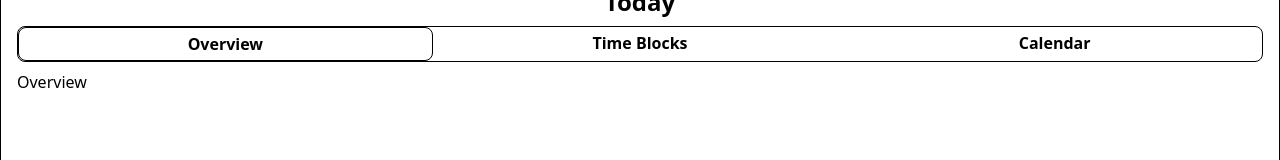
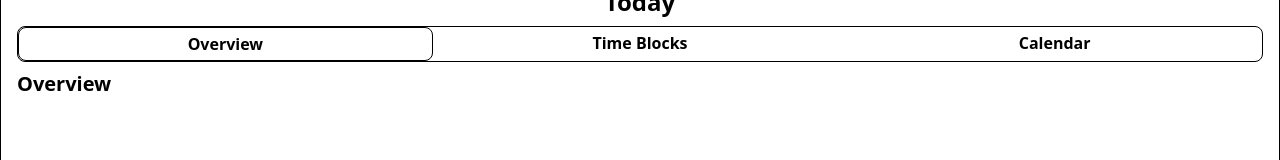
Before and after one commit to genesislifemanager/genesis-frontend, a React (Vite) app: page /home/overview in a window 1280 px wide. Shown: the part 165-325 px from the top of the page. Built offline with nearby package versions, Linux system fonts and the light colour scheme.

Commit message:
fix:font styles in home routes

```diff
--- a/src/routes/home/calendar.tsx
+++ b/src/routes/home/calendar.tsx
@@ -1,7 +1,7 @@
 function Calendar() {
     return (
     <div>
-        <h1>Calendar</h1>
+        <h1 className="text-xl font-semibold">Calendar</h1>
     </div> );
 }
 
--- a/src/routes/home/overview.tsx
+++ b/src/routes/home/overview.tsx
@@ -1,7 +1,7 @@
 function Overview() {
     return (
     <div>
-        <h1>Overview</h1>
+        <h1 className="text-xl font-semibold">Overview</h1>
     </div> );
 }
 
--- a/src/routes/home/timeblocks.tsx
+++ b/src/routes/home/timeblocks.tsx
@@ -1,7 +1,7 @@
 function TimeBlocks() {
     return (
     <div>
-        <h1>TimeBlocks</h1>
+        <h1 className="text-xl font-semibold">Time Blocks</h1>
     </div> );
 }
 
```
